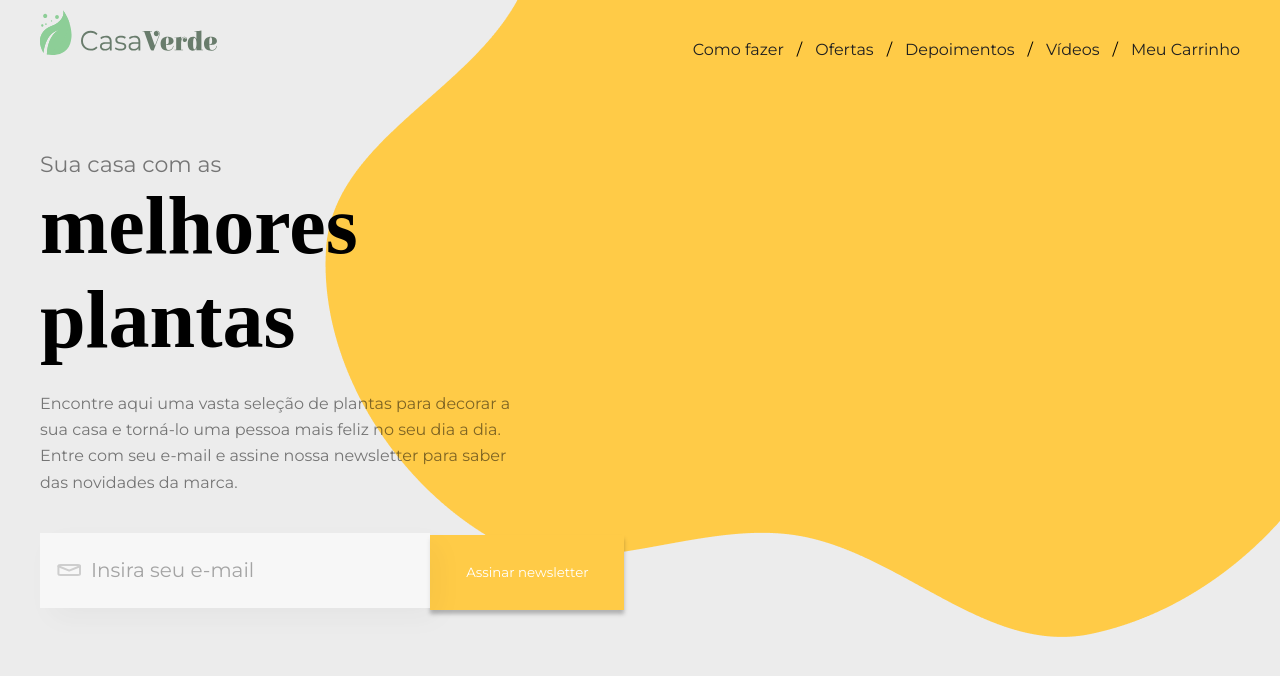
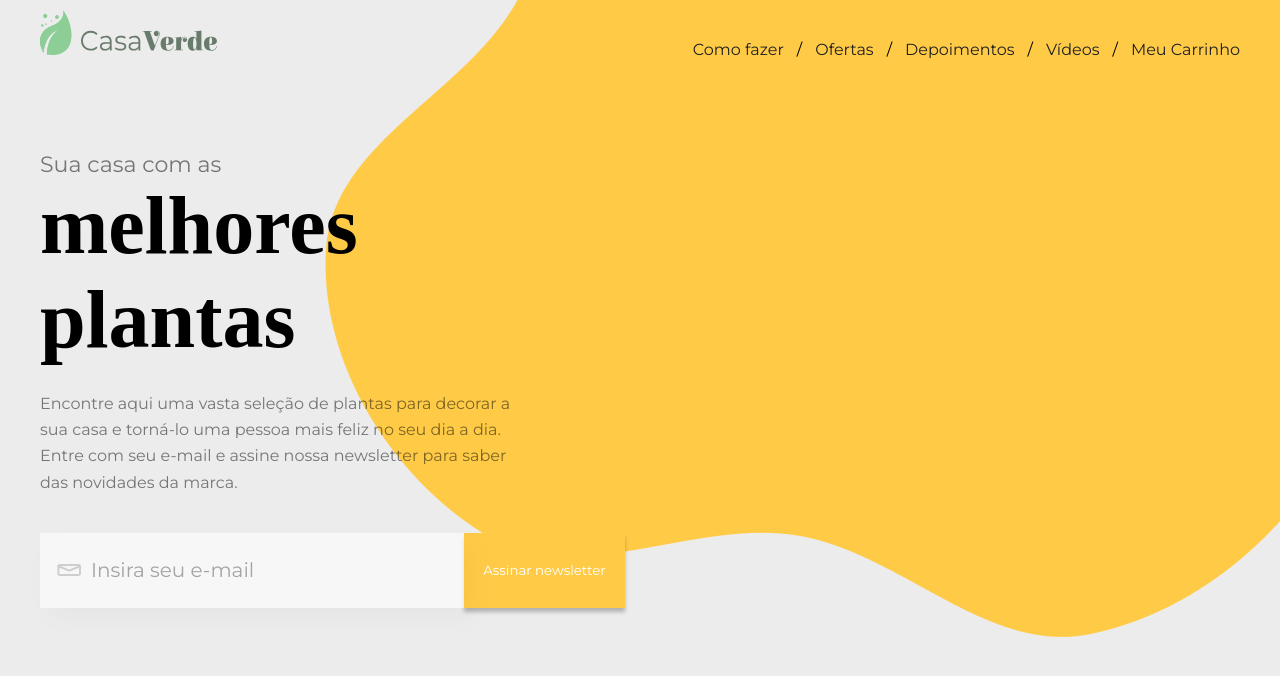
Before and after one commit to rodrfx/landing-page-casa-verde, a React (Vite) app: page / in a window 1280 px wide. Shown: the top 676 px of the page. Built offline with nearby package versions, Linux system fonts and the light colour scheme; a web font is replaced by a local one.

Commit message:
refactor: I changed the measurements of the input and btn fields to flex

```diff
--- a/src/components/Newsletter/styles.js
+++ b/src/components/Newsletter/styles.js
@@ -23,8 +23,12 @@ export const Container = styled.div`
 		opacity: 0.5;
 	}
 
+	form {
+		display: flex;
+	}
+
 	input {
-		width: 24.4rem;
+		flex: 2;
 		height: 4.69rem;
 		opacity: 0.6;
 		border: 0;
@@ -40,9 +44,9 @@ export const Container = styled.div`
 	}
 
 	button {
+		flex: 1;
 		color: var(--white);
 		background-color: var(--yellow);
-		width: 12.13rem;
 		height: 4.69rem;
 		border: 0;
 		box-shadow: 0px 4px 4px 0px rgba(0, 0, 0, 0.25);
```
